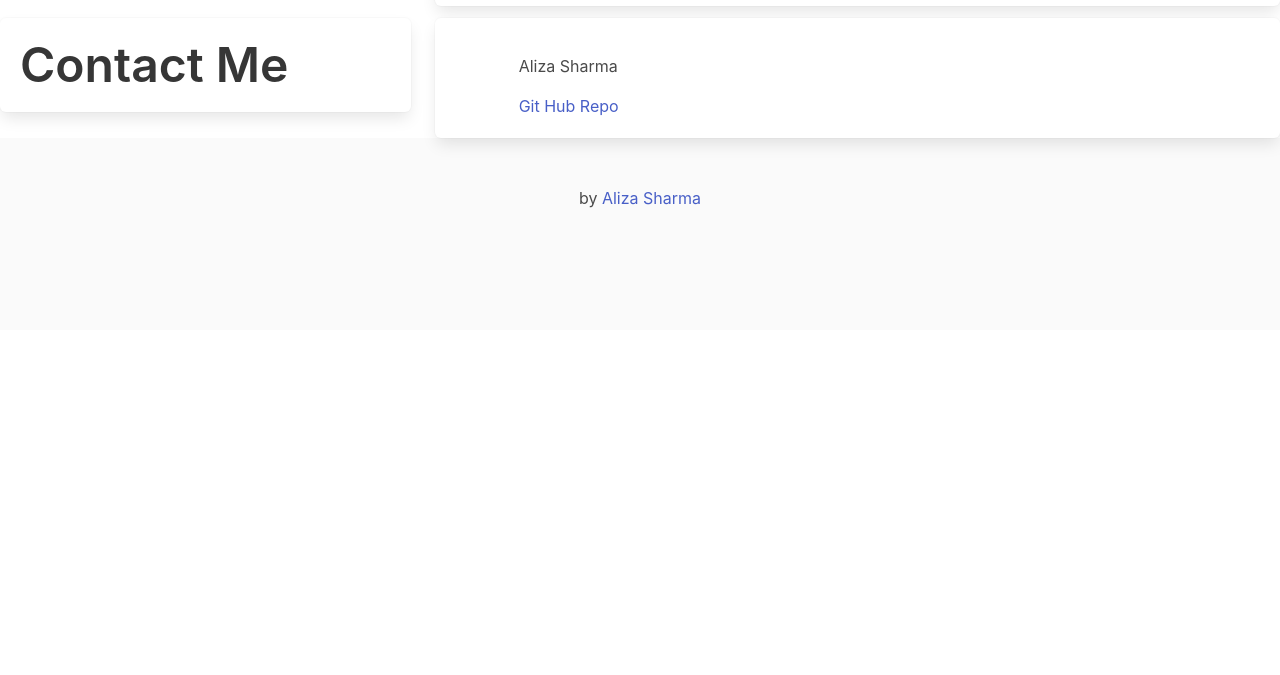
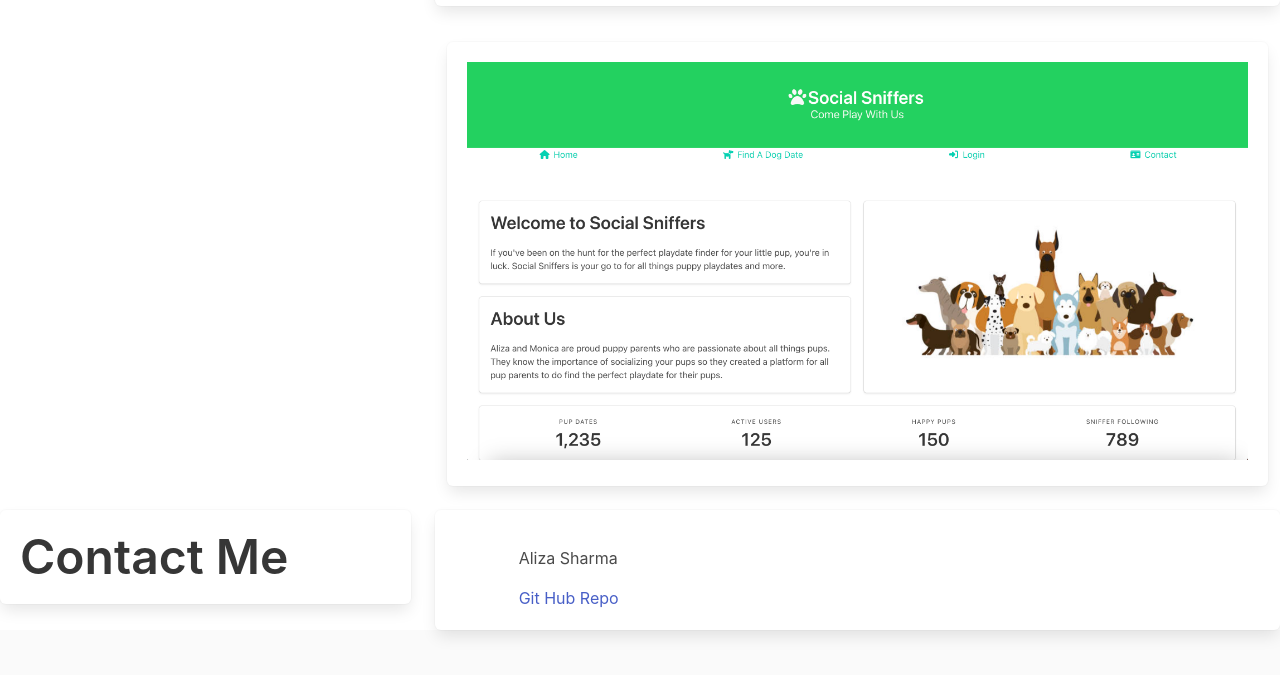
Before and after one commit to AlizaSharma/professional-portfolio, a plain HTML site: page index.html in a window 1280 px wide. Shown: the part 689-1364 px from the top of the page. Before the commit the page ends 1019 px from the top, so only its background shows below. Drawn offline with nearby package versions, Linux system fonts and the light colour scheme; a script that the page names is missing.

Commit message:
updated project 2

```diff
--- a/index.html
+++ b/index.html
@@ -49,10 +49,19 @@
                 <h1 class="title is-1"><strong>Work</strong></h1>
             </div>
         </div>
+
+
             <div class="column">
                 <div class="box">
                     <a href="https://alizasharma.github.io/mood-to-music/">
                         <img src="./assets/MoodToMusic.png" alt="webpage image">
+                    </a>
+                </div>
+
+                <div class="column">
+                    <div class="box">
+                        <a href="https://infinite-crag-92779-668e16ae735a.herokuapp.com/">
+                            <img src="./assets/social-sniffers.png" alt="webpage image">
                         </a>
                     </div>
 
```
Also changed, not shown: assets/social-sniffers.png (added), 1 other file. Lines whose indentation alone changed are shown as unchanged.
